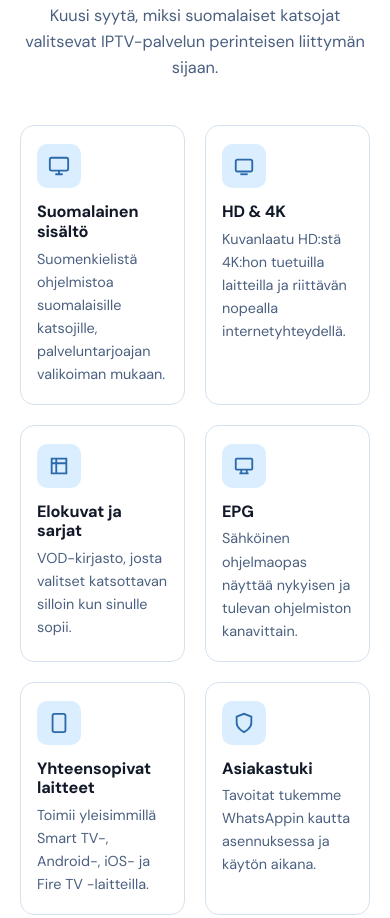
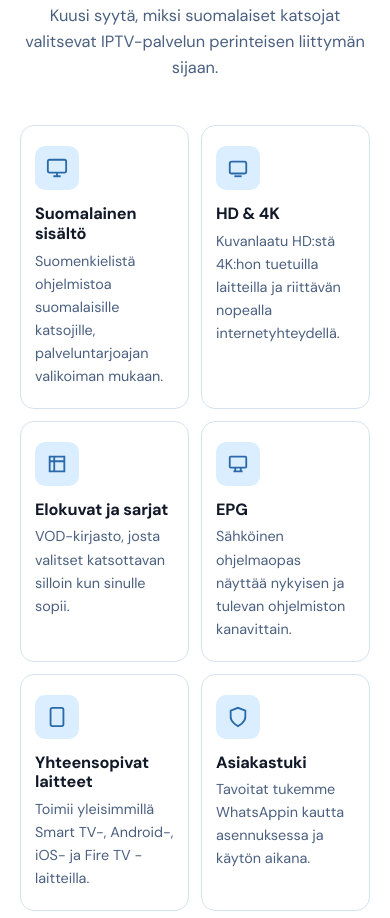
Before and after one commit to Salaheddine2007/finland-website, a plain HTML site: page index.html in a window 390 px wide. Shown: the part 1238-2156 px from the top of the page. Drawn offline with Linux system fonts and the light colour scheme.

Commit message:
Fix phone horizontal overflow on small screens (CSS only)
Co-Authored-By: Claude Sonnet 5.5 <noreply@anthropic.com>

```diff
--- a/assets/styles.css
+++ b/assets/styles.css
@@ -950,3 +950,9 @@ a:focus-visible, button:focus-visible, summary:focus-visible, .btn:focus-visible
 }
 
 .btn-label-short { display: none; }
+
+/* mobile-overflow-fix: 2-column benefit grid could not shrink below its content (382px on a 360px phone) */
+html, body { overflow-x: clip; }
+.benefit-grid > *, .device-grid > *, .check-grid > * { min-width: 0; }
+.benefit-card { min-width: 0; overflow-wrap: anywhere; }
+@media (max-width: 767px) { .benefit-grid { grid-template-columns: repeat(2, minmax(0, 1fr)); gap: 12px; } .benefit-card { padding: 20px 14px; } }
```
